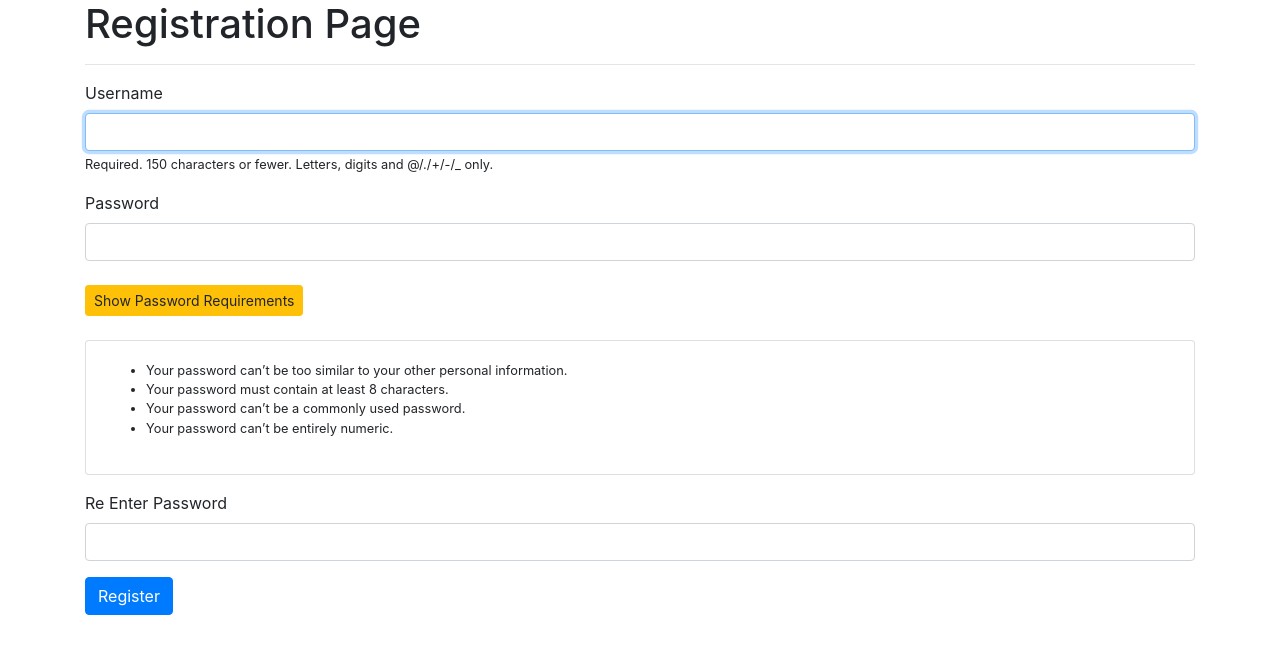
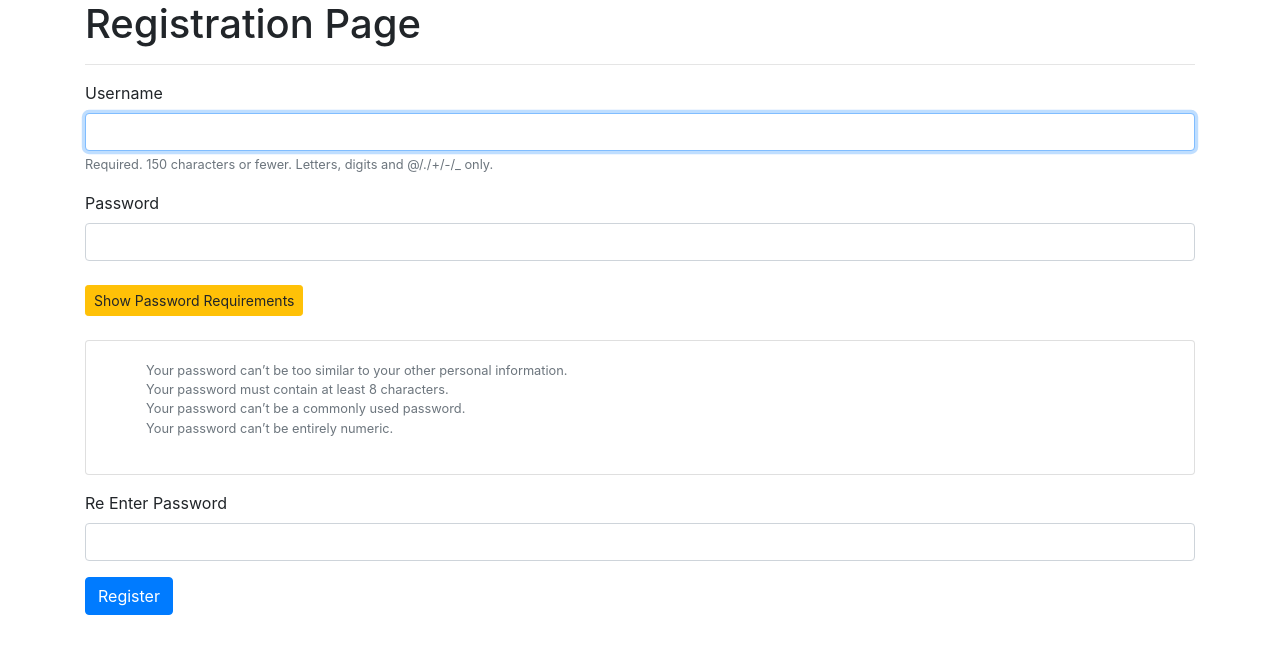
Before and after one commit to stefangouldson/django-user, a Django app: page /accounts/register/ in a window 1280 px wide, after a click on "Show Password Requirements". Shown: the part 56-710 px from the top of the page. Run offline with Django 3.2, Linux system fonts and the light colour scheme; some libraries are stand-ins or nearby versions.

Commit message:
css update

```diff
--- a/accounts/templates/registration/registration.html
+++ b/accounts/templates/registration/registration.html
@@ -26,7 +26,7 @@
     <div class="form-group">
         <label for="username">Username</label>
         <input class="form-control" type="text" name="username" maxlength="150" autocapitalize="none" autocomplete="username" autofocus="" required="" id="id_username">
-        <small>Required. 150 characters or fewer. Letters, digits and @/./+/-/_ only.</small>
+        <small class="text-muted">Required. 150 characters or fewer. Letters, digits and @/./+/-/_ only.</small>
     </div>
 
     <div class="form-group">
@@ -37,7 +37,14 @@
         <br><br>
         <div class="collapse" id="collapseExample">
             <div class="card card-body">
-                <small><ul><li>Your password can’t be too similar to your other personal information.</li><li>Your password must contain at least 8 characters.</li><li>Your password can’t be a commonly used password.</li><li>Your password can’t be entirely numeric.</li></ul></small>
+            <small class="text-muted">
+                <ul style="list-style-type: none;">
+                    <li>Your password can’t be too similar to your other personal information.</li>
+                    <li>Your password must contain at least 8 characters.</li>
+                    <li>Your password can’t be a commonly used password.</li>
+                    <li>Your password can’t be entirely numeric.</li>
+                </ul>
+            </small>
             </div>
           </div>
  </div>
```
